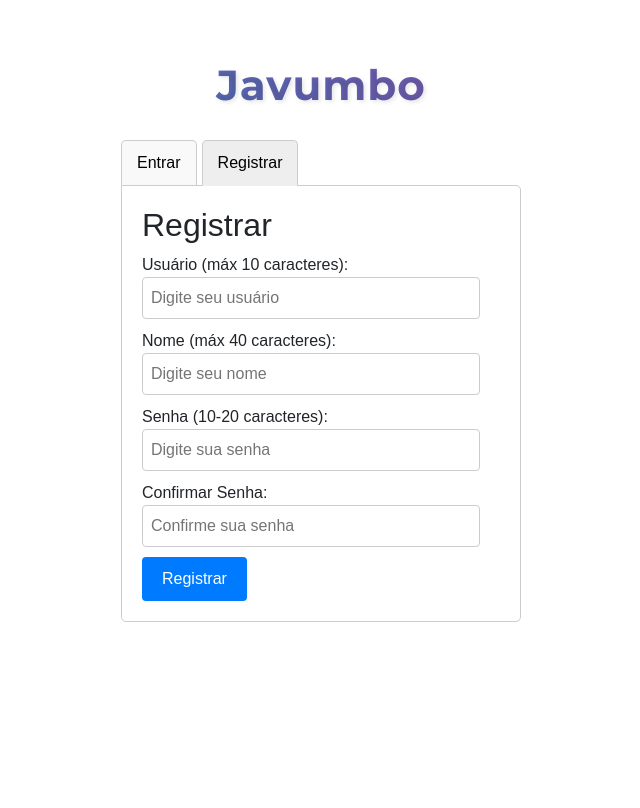
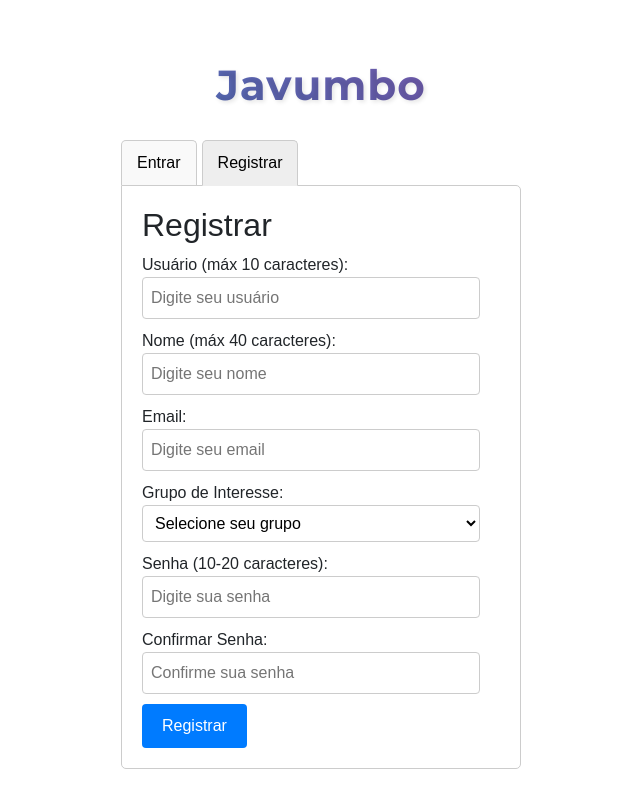
Before and after one commit to emadruga/javumbo, a React (Vite) app in the folder client/: page / in a window 1280 px wide. Both pictures are taken after a click on the button "Registrar". Shown: the top 808 px of the page, without its empty margins (319-959 px from the left). Built offline with nearby package versions, Linux system fonts and the light colour scheme.

Commit message:
Added email and group of interest to user registration.

```diff
--- a/client/src/components/RegisterForm.jsx
+++ b/client/src/components/RegisterForm.jsx
@@ -4,11 +4,16 @@ import api from '../api/axiosConfig';
 
 const inputStyle = {
   display: 'block',
-  width: 'calc(100% - 20px)', // Account for padding
+  width: 'calc(100% - 20px)',
   padding: '8px',
   marginBottom: '10px',
   border: '1px solid #ccc',
   borderRadius: '4px'
+};
+
+const selectStyle = {
+  ...inputStyle,
+  backgroundColor: 'white'
 };
 
 const buttonStyle = {
@@ -27,60 +32,93 @@ const errorStyle = {
 
 function RegisterForm({ onRegisterSuccess }) {
   const { t } = useTranslation();
-  const [username, setUsername] = useState('');
-  const [name, setName] = useState('');
-  const [password, setPassword] = useState('');
-  const [confirmPassword, setConfirmPassword] = useState('');
+  const [formData, setFormData] = useState({
+    username: '',
+    name: '',
+    email: '',
+    groupCode: '',
+    password: '',
+    confirmPassword: ''
+  });
   const [error, setError] = useState('');
   const [loading, setLoading] = useState(false);
+
+  const handleChange = (e) => {
+    const { name, value } = e.target;
+    setFormData(prev => ({
+      ...prev,
+      [name]: value
+    }));
+  };
 
   const handleSubmit = async (e) => {
     e.preventDefault();
     setError('');
 
     // Basic frontend validation
-    if (!username || !name || !password || !confirmPassword) {
+    if (!formData.username || !formData.name || !formData.password ||
+        !formData.confirmPassword || !formData.email || !formData.groupCode) {
       setError(t('auth.errors.required'));
       return;
     }
-    if (username.length > 10) {
+
+    if (formData.username.length > 10) {
       setError(t('auth.errors.usernameLength', { max: 10 }));
       return;
     }
-    if (name.length > 40) {
+
+    if (formData.name.length > 40) {
       setError(t('auth.errors.nameLength', { max: 40 }));
       return;
     }
-    if (password.length < 10 || password.length > 20) {
+
+    if (formData.password.length < 10 || formData.password.length > 20) {
       setError(t('auth.errors.passwordLength', { min: 10, max: 20 }));
       return;
     }
-    if (password !== confirmPassword) {
+
+    if (formData.password !== formData.confirmPassword) {
       setError(t('auth.errors.passwordMatch'));
+      return;
+    }
+
+    // Email validation
+    const emailRegex = /^[^\s@]+@[^\s@]+\.[^\s@]+$/;
+    if (!emailRegex.test(formData.email)) {
+      setError(t('auth.errors.invalidEmail'));
       return;
     }
 
     setLoading(true);
     try {
       const response = await api.post('/register', {
-        username,
-        name,
-        password,
+        username: formData.username,
+        name: formData.name,
+        email: formData.email,
+        group_code: formData.groupCode,
+        password: formData.password,
       });
+
       console.log('Registration successful:', response.data);
       alert(t('auth.successRegister'));
+
       if (onRegisterSuccess) {
         onRegisterSuccess();
       }
+
       // Clear form
-      setUsername('');
-      setName('');
-      setPassword('');
-      setConfirmPassword('');
+      setFormData({
+        username: '',
+        name: '',
+        email: '',
+        groupCode: '',
+        password: '',
+        confirmPassword: ''
+      });
 
     } catch (err) {
       console.error('Registration error:', err);
-      if (err.response && err.response.data && err.response.data.error) {
+      if (err.response?.data?.error) {
         setError(err.response.data.error);
       } else {
         setError(t('auth.errors.registerFailed'));
@@ -94,36 +132,71 @@ function RegisterForm({ onRegisterSuccess }) {
     <form onSubmit={handleSubmit}>
       <h2>{t('auth.register')}</h2>
       {error && <p style={errorStyle}>{error}</p>}
+
       <label htmlFor="reg-username">{t('auth.usernameWithLimit', { max: 10 })}</label>
       <input
         type="text"
         id="reg-username"
-        value={username}
-        onChange={(e) => setUsername(e.target.value)}
+        name="username"
+        value={formData.username}
+        onChange={handleChange}
         maxLength="10"
         required
         style={inputStyle}
         placeholder={t('auth.usernamePlaceholder')}
         title={t('auth.errors.required')}
       />
+
       <label htmlFor="reg-name">{t('auth.nameWithLimit', { max: 40 })}</label>
       <input
         type="text"
         id="reg-name"
-        value={name}
-        onChange={(e) => setName(e.target.value)}
+        name="name"
+        value={formData.name}
+        onChange={handleChange}
         maxLength="40"
         required
         style={inputStyle}
         placeholder={t('auth.namePlaceholder')}
         title={t('auth.errors.required')}
       />
+
+      <label htmlFor="reg-email">{t('auth.email')}</label>
+      <input
+        type="email"
+        id="reg-email"
+        name="email"
+        value={formData.email}
+        onChange={handleChange}
+        required
+        style={inputStyle}
+        placeholder={t('auth.emailPlaceholder')}
+        title={t('auth.errors.required')}
+      />
+
+      <label htmlFor="reg-group">{t('auth.groupCode')}</label>
+      <select
+        id="reg-group"
+        name="groupCode"
+        value={formData.groupCode}
+        onChange={handleChange}
+        required
+        style={selectStyle}
+      >
+        <option value="">{t('auth.groupCodePlaceholder')}</option>
+        <option value="30">{t('auth.groups.group30')}</option>
+        <option value="40">{t('auth.groups.group40')}</option>
+        <option value="50">{t('auth.groups.group50')}</option>
+        <option value="255">{t('auth.groups.group255')}</option>
+      </select>
+
       <label htmlFor="reg-password">{t('auth.passwordWithLimit', { min: 10, max: 20 })}</label>
       <input
         type="password"
         id="reg-password"
-        value={password}
-        onChange={(e) => setPassword(e.target.value)}
+        name="password"
+        value={formData.password}
+        onChange={handleChange}
         minLength="10"
         maxLength="20"
         required
@@ -131,18 +204,25 @@ function RegisterForm({ onRegisterSuccess }) {
         placeholder={t('auth.passwordPlaceholder')}
         title={t('auth.errors.required')}
       />
+
       <label htmlFor="reg-confirm-password">{t('auth.confirmPassword')}</label>
       <input
         type="password"
         id="reg-confirm-password"
-        value={confirmPassword}
-        onChange={(e) => setConfirmPassword(e.target.value)}
+        name="confirmPassword"
+        value={formData.confirmPassword}
+        onChange={handleChange}
         required
         style={inputStyle}
         placeholder={t('auth.confirmPasswordPlaceholder')}
         title={t('auth.errors.required')}
       />
-      <button type="submit" disabled={loading} style={{...buttonStyle, marginRight: '10px'}}>
+
+      <button
+        type="submit"
+        disabled={loading}
+        style={{...buttonStyle, marginRight: '10px'}}
+      >
         {loading ? t('auth.registering') : t('auth.registerButton')}
       </button>
     </form>
--- a/client/src/localization/en/translation.json
+++ b/client/src/localization/en/translation.json
@@ -9,6 +9,15 @@
     "password": "Password:",
     "confirmPassword": "Confirm Password:",
     "email": "Email:",
+    "emailPlaceholder": "Enter your email",
+    "groupCode": "Group of Interest:",
+    "groupCodePlaceholder": "Select your group",
+    "groups": {
+                "group30": "Biotechnology",
+                "group40": "Metrology",
+                "group50": "Cybersecurity",
+                "group255": "Other Interests"
+    },
     "loginButton": "Login",
     "registerButton": "Register",
     "loggingIn": "Logging in...",
--- a/client/src/localization/es/translation.json
+++ b/client/src/localization/es/translation.json
@@ -9,6 +9,15 @@
     "password": "Contraseña:",
     "confirmPassword": "Confirmar Contraseña:",
     "email": "Correo electrónico:",
+    "emailPlaceholder": "Ingrese su correo electrónico",
+    "groupCode": "Grupo de Interés:",
+    "groupCodePlaceholder": "Seleccione su grupo",
+    "groups": {
+                "group30": "Biotecnología",
+                "group40": "Metrología",
+                "group50": "Ciberseguridad",
+                "group255": "Otros Intereses"
+    },
     "loginButton": "Iniciar Sesión",
     "registerButton": "Registrarse",
     "loggingIn": "Iniciando sesión...",
--- a/client/src/localization/pt/translation.json
+++ b/client/src/localization/pt/translation.json
@@ -9,6 +9,15 @@
     "password": "Senha:",
     "confirmPassword": "Confirmar Senha:",
     "email": "Email:",
+    "emailPlaceholder": "Digite seu email",
+    "groupCode": "Grupo de Interesse:",
+    "groupCodePlaceholder": "Selecione seu grupo",
+    "groups": {
+         "group30": "Biotecnologia",
+         "group40": "Metrologia",
+         "group50": "Segurança Cibernética",
+         "group255": "Outros Interesses"
+    },
     "loginButton": "Entrar",
     "registerButton": "Registrar",
     "loggingIn": "Entrando...",
```
Also changed, not shown: 1 other file (tests, documents, lock files or other folders).
